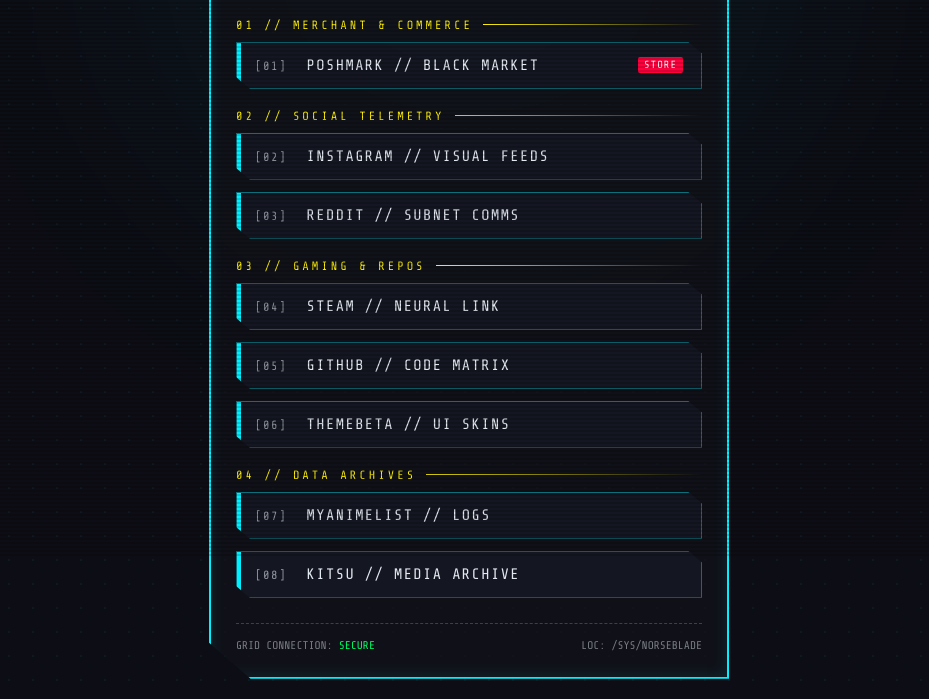
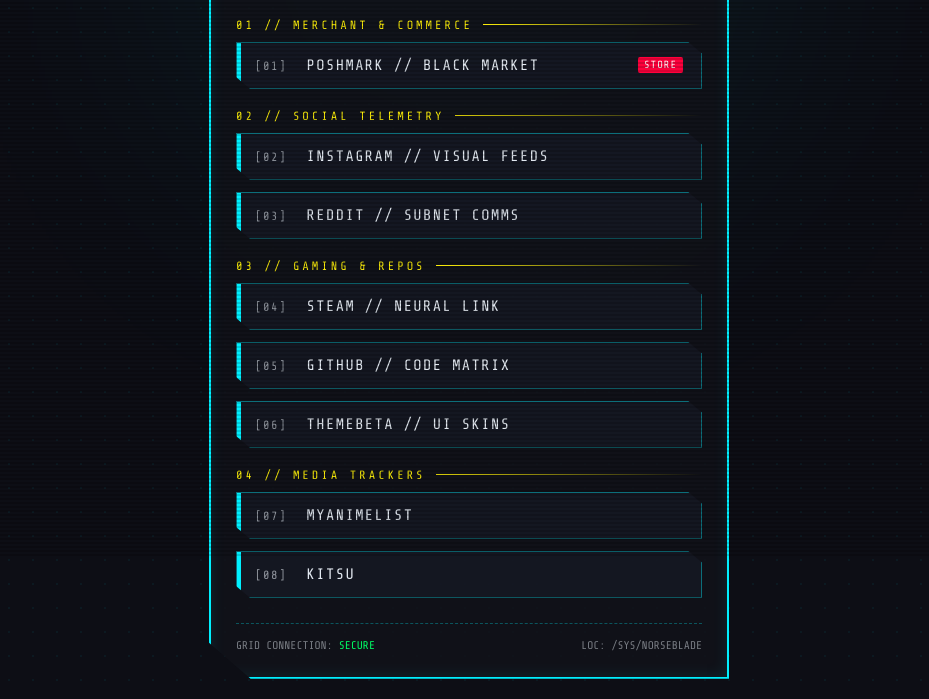
Before and after one commit to NorseBlade-Subnet/Profile, a plain HTML site: page index.html in a window 1280 px wide. Shown: the part 244-943 px from the top of the page, without its empty margins (171-1100 px from the left). Drawn offline with nearby package versions, Linux system fonts and the light colour scheme.

Commit message:
Update index.html - new minimal anime trackers list

```diff
--- a/index.html
+++ b/index.html
@@ -307,14 +307,14 @@
       </a>
     </div>
 
-    <!-- Anime Archives Section -->
-    <div class="category-title">04 // DATA ARCHIVES</div>
+    <!-- Media Trackers Section -->
+    <div class="category-title">04 // MEDIA TRACKERS</div>
     <div class="link-list">
       <a href="https://myanimelist.net/profile/Akitsu283" target="_blank" rel="noopener" class="link-btn">
-        <span><span class="node-id">[07]</span> MYANIMELIST // LOGS</span>
+        <span><span class="node-id">[07]</span> MYANIMELIST</span>
       </a>
       <a href="https://kitsu.app/users/1166476" target="_blank" rel="noopener" class="link-btn">
-        <span><span class="node-id">[08]</span> KITSU // MEDIA ARCHIVE</span>
+        <span><span class="node-id">[08]</span> KITSU</span>
       </a>
     </div>
 
```
